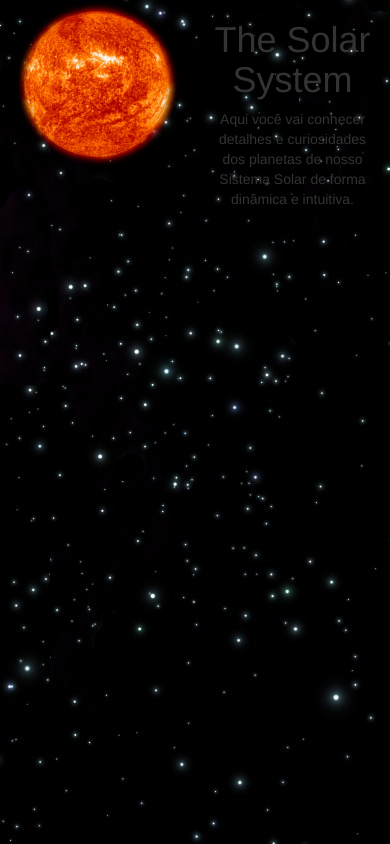
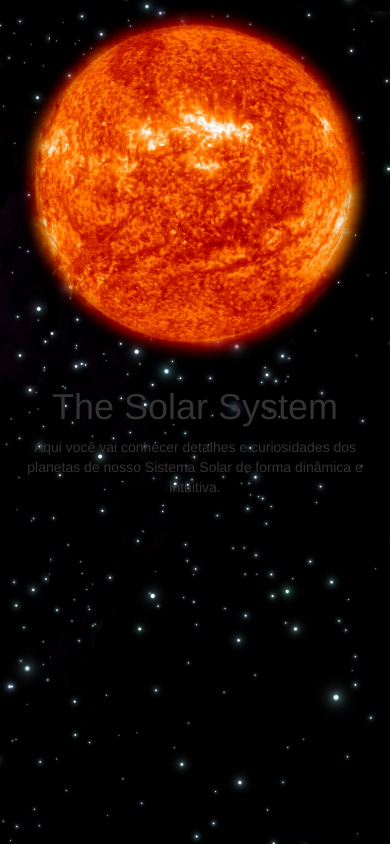
Before and after one commit to rafaelfachinelli/thesolarsystem, a plain HTML site: page index.html in a window 390 px wide. Drawn offline with Linux system fonts and the light colour scheme; files whose address does not match are found by name.

Commit message:
readme arrumado e tuto do git feito peq. alteracao index col do bootstrap

```diff
--- a/index.html
+++ b/index.html
@@ -7,12 +7,11 @@
         <link rel="stylesheet" type="text/css" href="css/layout.css">
         <link rel="stylesheet" type="text/css" href="lib/bootstrap/css/bootstrap.min.css">
         <link rel="stylesheet" href="https://maxcdn.bootstrapcdn.com/font-awesome/4.5.0/css/font-awesome.min.css">
-
     </head>
     <body>
         <div class="container-fluid">
             <section id="cabecalho" class="row">
-                <nav id="menuPlanetas" class="pull-left col-xs-6">
+                <nav id="menuPlanetas" class="pull-left col-md-6">
                     <img id="sol" class="img-responsive" src="images/planets/0_sol.png">
                     <!--
                     <img src="images/planets/mini/1_mercurio.png">
@@ -26,7 +25,7 @@
                     <img src="images/planets/mini/8_netuno.png">
                     -->
                 </nav>
-                <div id="intro" class="pull-right col-xs-6">
+                <div id="intro" class="pull-right col-md-6">
                     <h1 class="text-center">The Solar System</h1>
                     <p class="text-center">Aqui você vai conhecer detalhes e curiosidades dos planetas de nosso Sistema Solar de forma dinâmica e intuitiva.</p>
                 </div>
```
Also changed, not shown: 2 other files.
